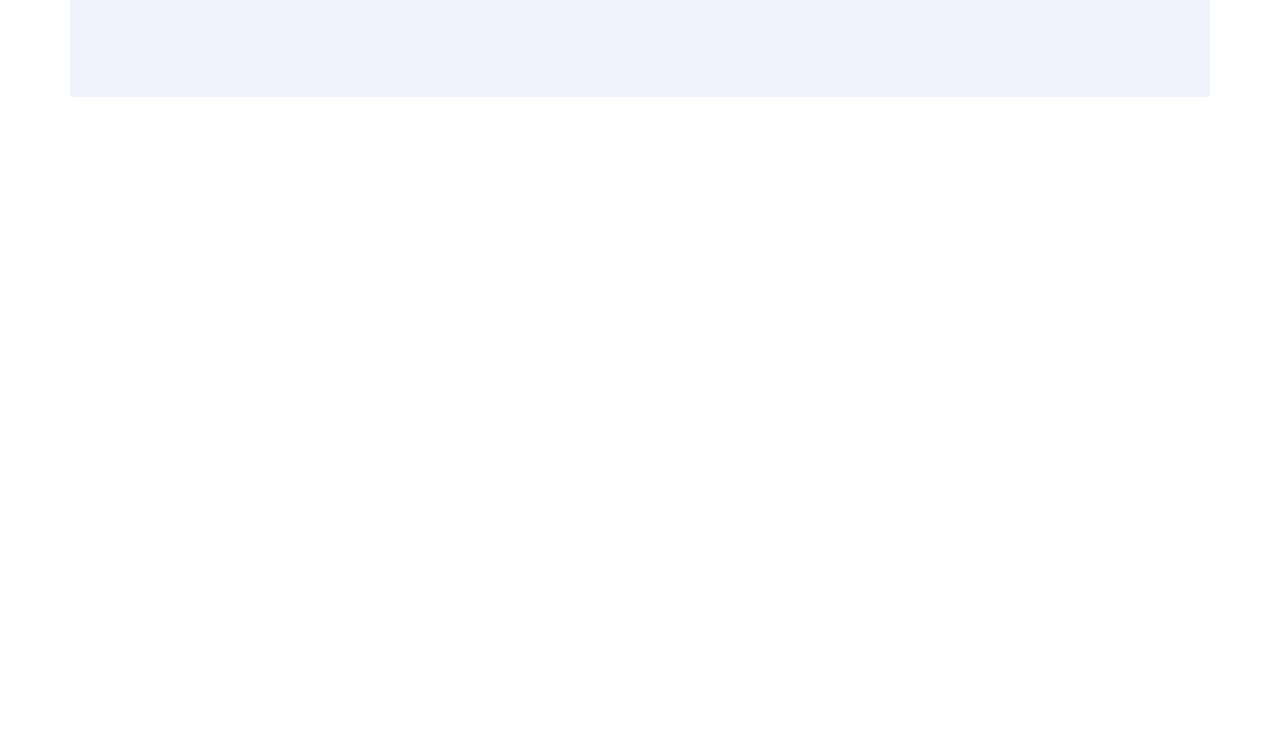
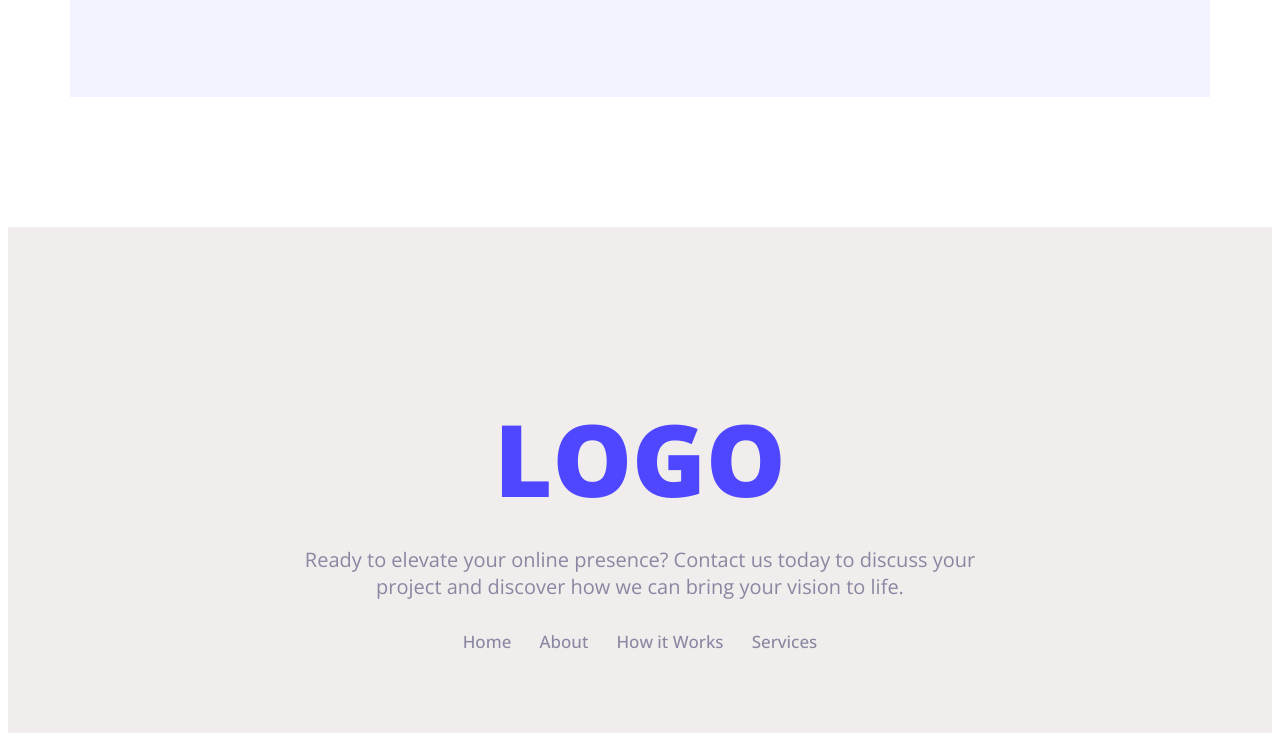
Before and after one commit to rafsan1p/Assignment-1, a plain HTML site: page index.html in a window 1280 px wide. Shown: the part 4178-4919 px from the top of the page. Before the commit the page ends 4405 px from the top, so only its background shows below. Drawn offline with nearby package versions, Linux system fonts and the light colour scheme.

Commit message:
footer portion added and its done

```diff
--- a/index.html
+++ b/index.html
@@ -4,7 +4,7 @@
 <head>
     <meta charset="UTF-8">
     <meta name="viewport" content="width=device-width, initial-scale=1.0">
-    <title>My First Website</title>
+    <title>Dream Website</title>
     <link rel="preconnect" href="https://fonts.googleapis.com">
     <link rel="preconnect" href="https://fonts.gstatic.com" crossorigin>
     <link
@@ -166,7 +166,17 @@
 
     <!-- Footer -->
     <footer class="footer">
-
+        <h2 class="logo">LOGO</h2>
+        <p class="footer-description">
+            Ready to elevate your online presence? Contact us today to discuss your project and discover how we can
+            bring your vision to life.
+        </p>
+        <div class="footer-links">
+            <a href="">Home</a>
+            <a href="">About</a>
+            <a href="">How it Works</a>
+            <a href="">Services</a>
+        </div>
     </footer>
 
 </body>
--- a/styles.css
+++ b/styles.css
@@ -316,3 +316,40 @@ main section {
     cursor: pointer;
     font-weight: bold;
 }
+
+/* footer section */
+.footer {
+    text-align: center;
+    padding: 80px 0;
+    background-color: #F2EDED;
+    width: 100%;
+    margin: 0;
+}
+
+.logo {
+    color: #4e47ff;
+    font-size: 100px;
+    margin-bottom: 20px;
+    font-weight: 800;
+}
+
+.footer-description {
+    max-width: 700px;
+    margin: 0 auto 30px auto;
+    font-size: 20px;
+    color: #8987A1;
+}
+
+.footer-links a {
+    margin: 0 12px;
+    color: #8987A1;
+    text-decoration: none;
+    font-weight: 500;
+    font-size: 17px;
+}
+
+.contact-form button:hover {
+    background-color: red;
+    color: white;
+    cursor: pointer;
+}
```
